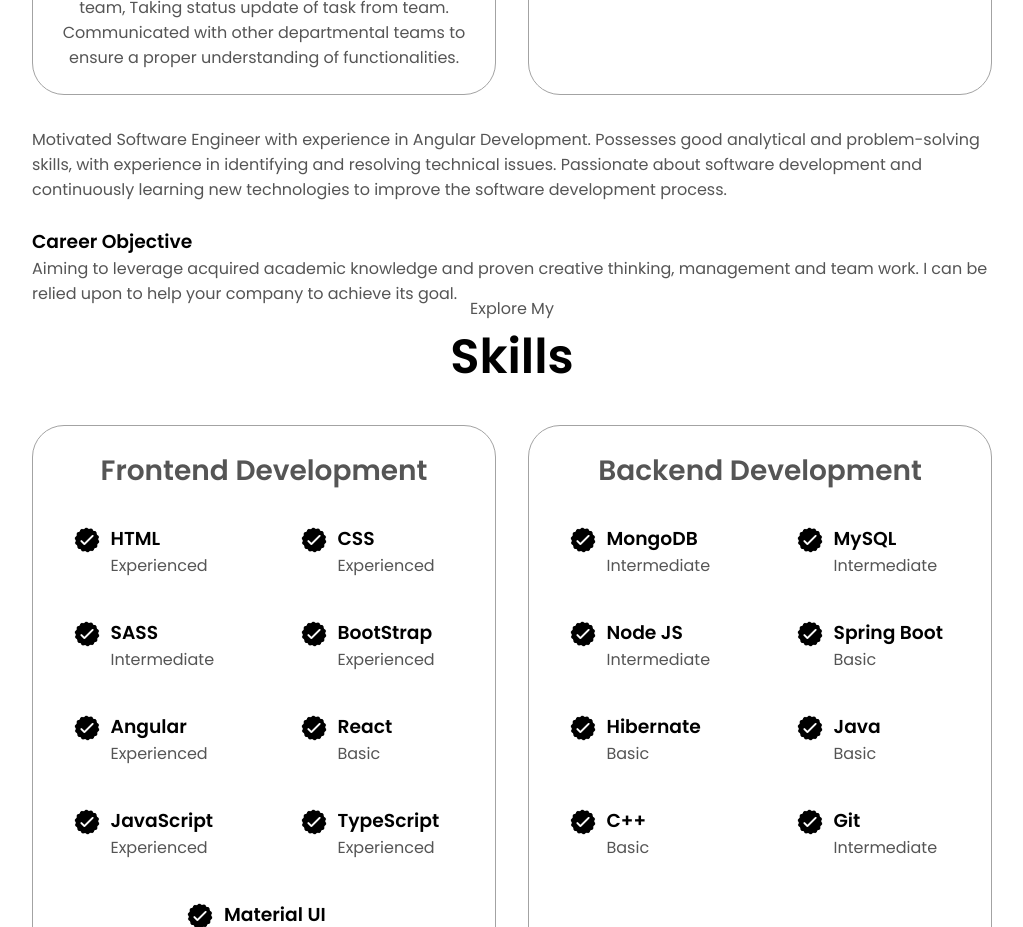
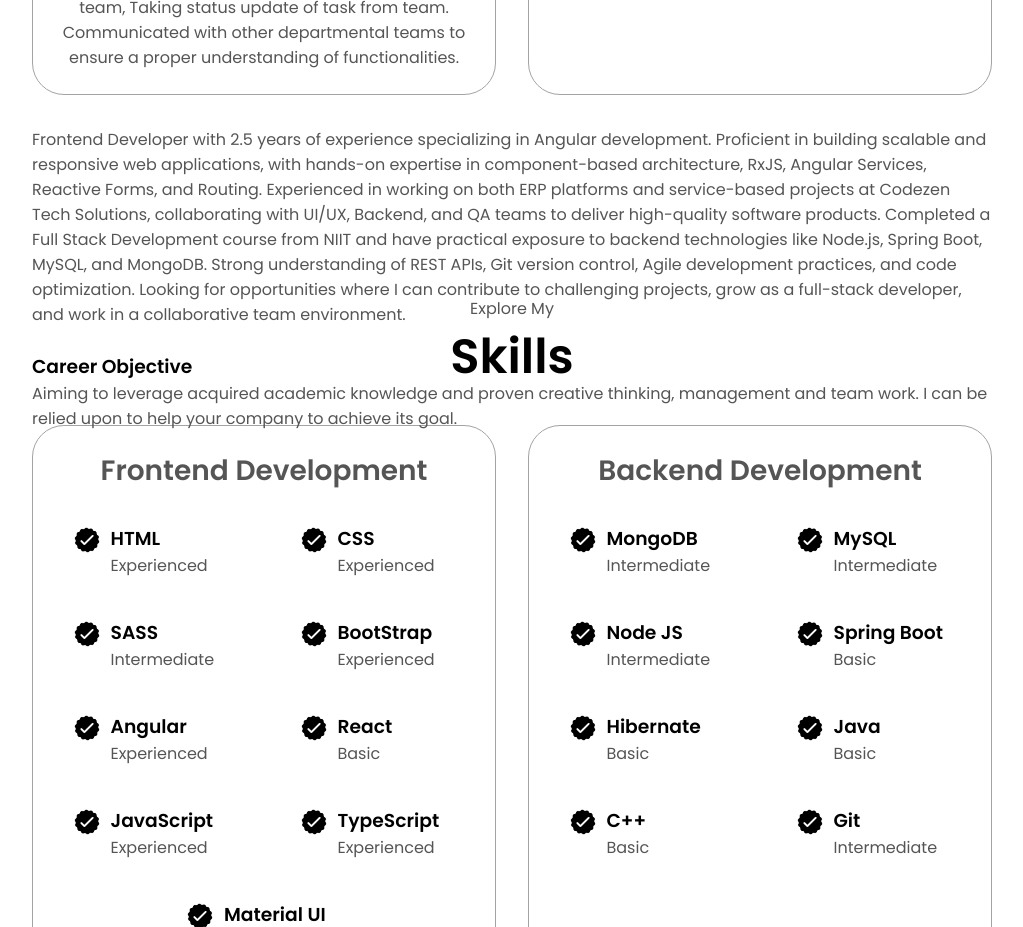
Before and after one commit to Aster696/Portfolio-new, an Angular app: page /home in a window 1280 px wide. Shown: the part 1400-2327 px from the top of the page, without its empty margins (128-1151 px from the left). Built offline with nearby package versions, Linux system fonts and the light colour scheme.

Commit message:
03-07-25

```diff
--- a/src/app/home/home.component.html
+++ b/src/app/home/home.component.html
@@ -107,10 +107,8 @@
             </div>
             <div class="text-container">
                 <p>
-                    Motivated Software Engineer with experience in Angular Development. Possesses good
-                    analytical and problem-solving skills, with experience in identifying and resolving technical
-                    issues. Passionate about software development and continuously learning new
-                    technologies to improve the software development process.
+                    Frontend Developer with 2.5 years of experience specializing in Angular development. Proficient in building scalable and responsive web applications, with hands-on expertise in component-based architecture, RxJS, Angular Services, Reactive Forms, and Routing. Experienced in working on both ERP platforms and service-based projects at Codezen Tech Solutions, collaborating with UI/UX, Backend, and QA teams to deliver high-quality software products. Completed a Full Stack Development course from NIIT and have practical exposure to backend technologies like Node.js, Spring Boot, MySQL, and MongoDB. Strong understanding of REST APIs, Git version control, Agile development practices, and code optimization. Looking for opportunities where I can contribute to challenging projects, grow as a full-stack developer, and work in a collaborative team environment.
+
                 </p>
                 <br />
                 <h3>Career Objective</h3>
```
